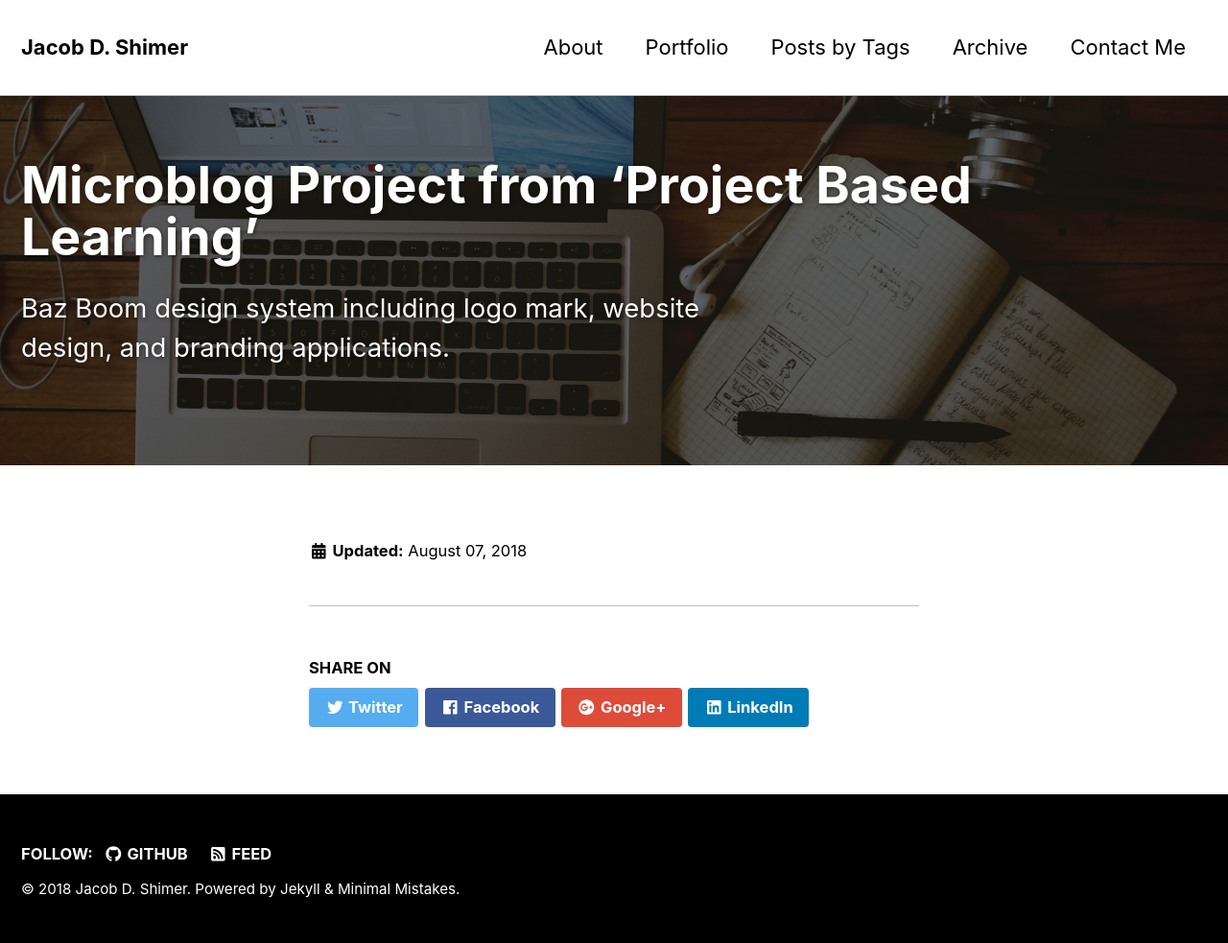
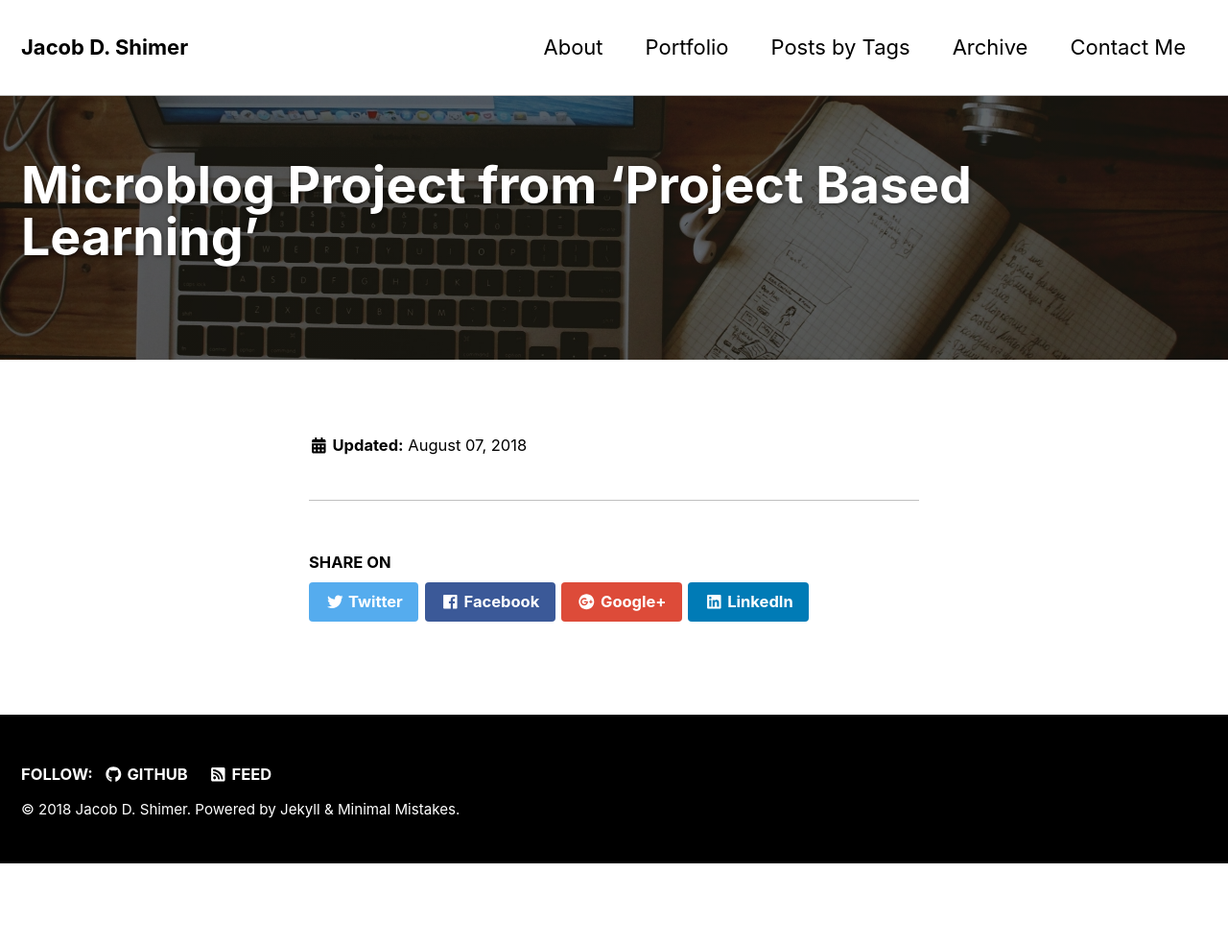
Before and after one commit to jacobdshimer/jacobdshimer.github.io, a Jekyll site: the page built from _portfolio/microblog-project.md, in a window 1280 px wide. Shown: the whole page at 96% size. Built offline with Jekyll 4.4.1, drawn with Linux system fonts in a browser that asks for light colours; nearby versions of some CDN libraries; after the commit the page ends 900 px from its top, so only the background shows below that.

Commit message:
Removed excerpt

```diff
--- a/_portfolio/microblog-project.md
+++ b/_portfolio/microblog-project.md
@@ -1,6 +1,5 @@
 ---
 title: "Microblog Project from 'Project Based Learning'"
-excerpt: "Baz Boom design system including logo mark, website design, and branding applications."
 header:
   overlay_image: "/assets/images/microblog-portfolio-page.jpg"
   overlay_color: "#000"
```
